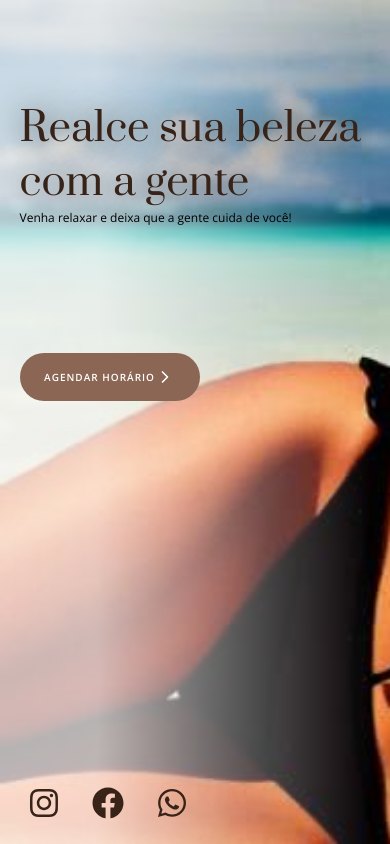
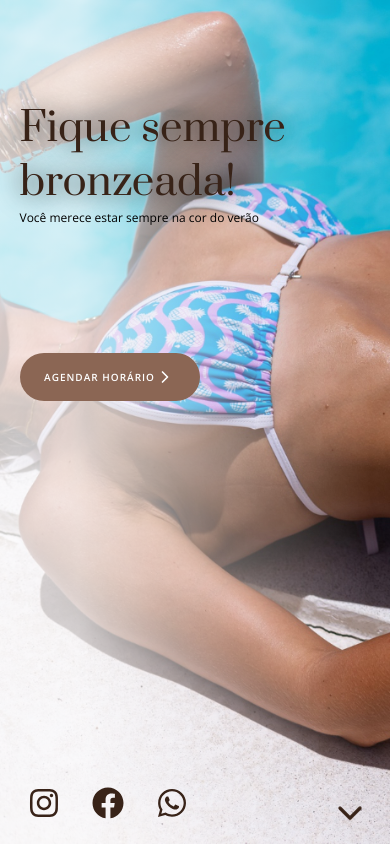
Before and after one commit to JosueFS/studiorb, a Next.js app: page / in a window 390 px wide. Built offline with nearby package versions, Linux system fonts and the light colour scheme.

Commit message:
Change bg image and add logo on mobile menu

```diff
--- /dev/null
+++ b/src/components/Logo/index.tsx
@@ -0,0 +1,19 @@
+import styled from 'styled-components';
+
+export const LogoContainer = styled.div`
+  img {
+    max-width: 250px;
+    /* background: #fff; */
+    filter: contrast(0.5) brightness(1.5);
+  }
+`;
+
+const Logo = () => {
+  return (
+    <LogoContainer>
+      <img src="./img/studiorb1.png" />
+    </LogoContainer>
+  );
+};
+
+export default Logo;
--- a/src/components/Main/index.tsx
+++ b/src/components/Main/index.tsx
@@ -1,4 +1,4 @@
-import { FiChevronRight } from 'react-icons/fi';
+import { FiChevronDown, FiChevronRight } from 'react-icons/fi';
 import { useCallback, useRef } from 'react';
 
 import Button from 'components/Button';
@@ -6,6 +6,8 @@ import SocialNetwork from 'components/SocialNetwork';
 
 import { Header, MobileMenu } from './styles';
 import { MobileButtonMenu } from './MobileButtonMenu';
+import Logo from 'components/Logo';
+import theme from 'styles/theme';
 
 const Main = () => {
   const menuRef = useRef<HTMLDivElement>();
@@ -37,8 +39,8 @@ const Main = () => {
           </menu>
 
           <div>
-            <h1>Realce sua beleza com a gente</h1>
-            <p>Venha relaxar e deixa que a gente cuida de você!</p>
+            <h1>Fique sempre bronzeada!</h1>
+            <p>Você merece estar sempre na cor do verão</p>
           </div>
           <Button>
             <span>Agendar horário</span>
@@ -49,12 +51,19 @@ const Main = () => {
         <SocialNetwork />
       </header>
       <MobileMenu ref={sidebarRef}>
+        <Logo />
         <a href="#">Serviços</a>
         <a href="#">Resultados</a>
         <a href="#">Profissionais</a>
         <a href="#">Contato</a>
         <a href="#">Sobre nós</a>
       </MobileMenu>
+
+      <FiChevronDown
+        id="bouncing-arrow"
+        color={theme.colors.textPrimary}
+        size={32}
+      />
     </Header>
   );
 };
--- a/src/components/Main/styles.ts
+++ b/src/components/Main/styles.ts
@@ -7,25 +7,25 @@ export const Header = styled.section`
   display: flex;
   padding: 2vh 5vw;
 
-  background: rgba(255, 255, 255, 0.7), url('./img/bronze_bg1.jpg') no-repeat;
+  background: rgba(255, 255, 255, 0.8), url('./img/bronze_bg2.jpg') no-repeat;
   background: -moz-linear-gradient(
       left,
-      rgba(255, 255, 255, 0.7) 25%,
+      rgba(255, 255, 255, 0.75) 20%,
       transparent 95%
     ),
-    url('./img/bronze_bg1.jpg') no-repeat;
+    url('./img/bronze_bg2.jpg') no-repeat;
   background: -webkit-linear-gradient(
       left,
-      rgba(255, 255, 255, 0.7) 25%,
+      rgba(255, 255, 255, 0.75) 20%,
       transparent 95%
     ),
-    url('./img/bronze_bg1.jpg') no-repeat;
+    url('./img/bronze_bg2.jpg') no-repeat;
   background: linear-gradient(
       to right,
-      rgba(255, 255, 255, 0.7) 25%,
+      rgba(255, 255, 255, 0.75) 20%,
       transparent 95%
     ),
-    url('./img/bronze_bg1.jpg') no-repeat;
+    url('./img/bronze_bg2.jpg') no-repeat;
 
   background-size: cover;
 
@@ -59,7 +59,7 @@ export const Header = styled.section`
         h1 {
           font-weight: normal;
           font-size: 40px;
-          text-shadow: 2px 2px 32px #333;
+          text-shadow: 0 0 24px #333;
           margin-top: 10vh;
         }
 
@@ -71,6 +71,33 @@ export const Header = styled.section`
 
     ul {
       /* margin-left: 96px; */
+    }
+  }
+
+  #bouncing-arrow {
+    position: absolute;
+    bottom: 1rem;
+    right: 2rem;
+    margin-left: -20px;
+    width: 40px;
+    height: 40px;
+
+    animation: bounce 2s infinite;
+  }
+
+  @keyframes bounce {
+    0%,
+    20%,
+    50%,
+    80%,
+    100% {
+      transform: translateY(0);
+    }
+    40% {
+      transform: translateY(-30px);
+    }
+    60% {
+      transform: translateY(-15px);
     }
   }
 `;
@@ -87,7 +114,7 @@ export const MobileMenu = styled.menu`
   height: 100%;
   top: 0;
   left: -100%;
-  transition: 0.5s;
+  transition: 0.3s;
 
   background: ${(props) => props.theme.colors.primary};
 
@@ -99,18 +126,19 @@ export const MobileMenu = styled.menu`
 
     transition: all 250ms ease-in-out;
 
-    a:after {
+    &::after {
+      display: block;
       content: '';
-      width: 0;
-      height: 2px;
-      background: #019fb6;
+      border-bottom: solid 2px #efc6c0;
+      transform: scaleX(0);
+      transition: transform 250ms ease-in-out;
     }
 
     &:hover {
-      letter-spacing: 2px;
+      letter-spacing: 4px;
 
-      &:after {
-        width: 100%;
+      &::after {
+        transform: scaleX(1);
       }
     }
   }
```
